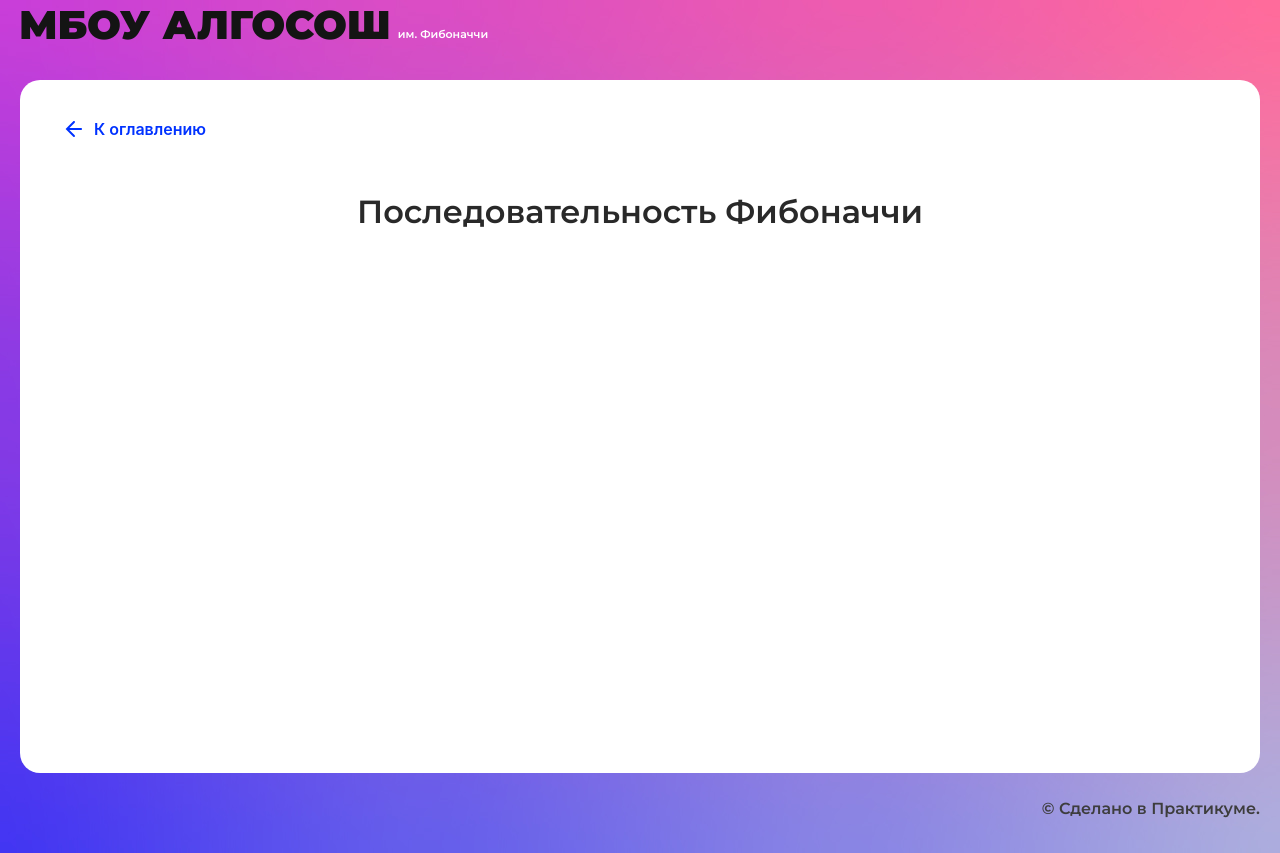
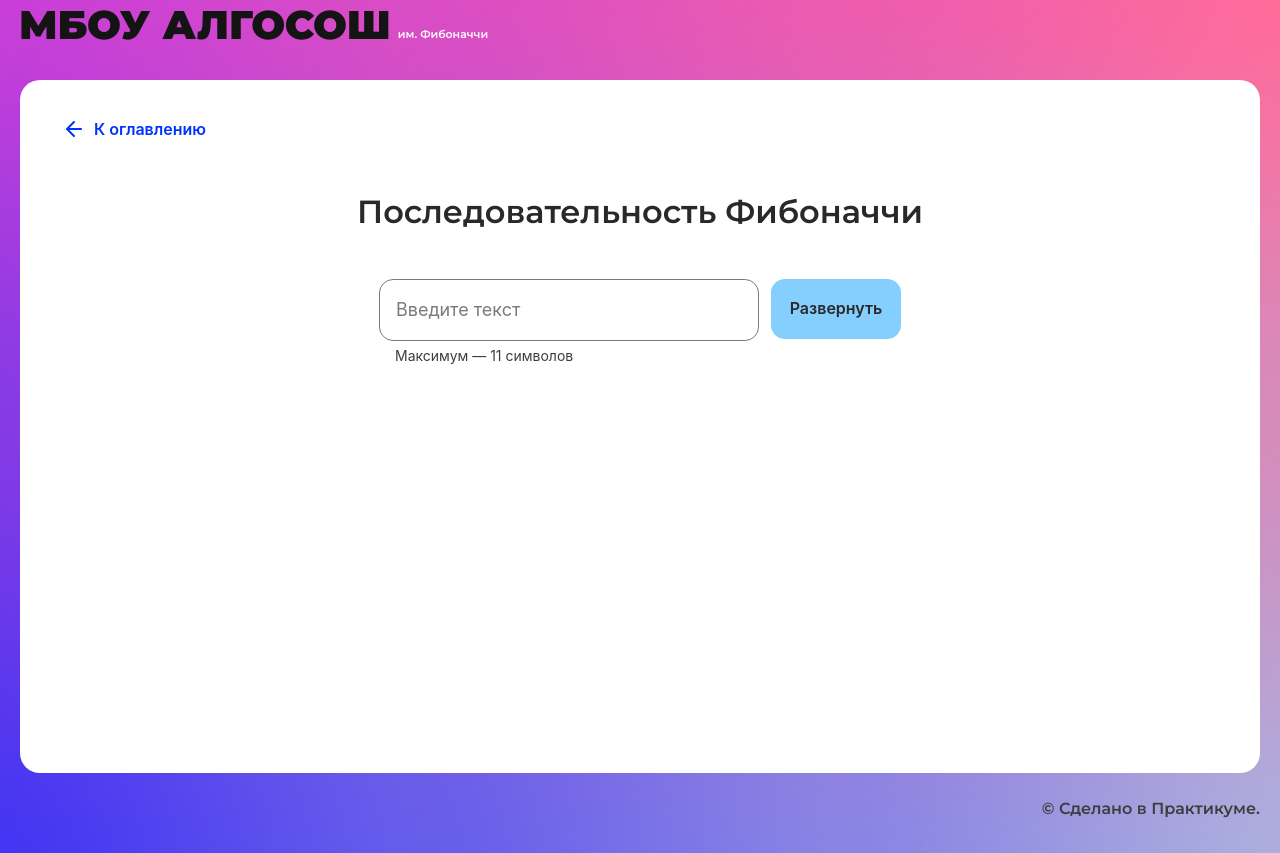
Before and after one commit to Shiker2032/algososh, a React (Create React App) app: page /fibonacci in a window 1280 px wide. Built offline with nearby package versions, Linux system fonts and the light colour scheme.

Commit message:
посчитать последовательность

```diff
--- /dev/null
+++ b/src/components/fibonacci-page/fibonacci-page.module.css
@@ -0,0 +1,15 @@
+.input__container {
+  display: flex;
+  width: 522px;
+  margin: auto;
+  gap: 12px;
+}
+
+.circles__container {
+  display: flex;
+  gap: 10px;
+  width: 522px;
+  margin: auto;
+  margin-top: 50px;
+  justify-content: center;
+}
--- a/src/components/fibonacci-page/fibonacci-page.tsx
+++ b/src/components/fibonacci-page/fibonacci-page.tsx
@@ -1,10 +1,64 @@
-import React from "react";
+//@ts-nocheck
+
+import React, { useState } from "react";
+import { Button } from "../ui/button/button";
+import { Circle } from "../ui/circle/circle";
+import { Input } from "../ui/input/input";
 import { SolutionLayout } from "../ui/solution-layout/solution-layout";
 
+import styles from "./fibonacci-page.module.css";
 export const FibonacciPage: React.FC = () => {
+  const [stringArr, setStringArr] = useState([]);
+  const [disableBtn, setDisableBtn] = useState(false);
+  const [value, setValue] = useState("");
+  const [isLoading, setisLoading] = useState(false);
+
+  const handleInput = (evt) => {
+    setValue(evt.target.value);
+  };
+
+  const handleClick = () => {
+    let start = 0;
+    let end = value;
+    let time = 500;
+    const arr = [];
+    setStringArr([]);
+
+    while (start <= end) {
+      arr.push(fib(start + 1));
+      start++;
+    }
+    setStringArr([...arr]);
+
+    function fib(n) {
+      return n <= 1 ? n : fib(n - 1) + fib(n - 2);
+    }
+  };
+
   return (
     <SolutionLayout title="Последовательность Фибоначчи">
-
+      <div className={styles.input__container}>
+        <Input
+          onInput={(evt) => handleInput(evt)}
+          maxLength={11}
+          type={"text"}
+          isLimitText={true}
+          extraClass={styles.string_input}
+          id="string-input"
+        />
+        <Button
+          onClick={handleClick}
+          text="Развернуть"
+          disabled={disableBtn}
+          isLoader={isLoading}
+        />
+      </div>
+      <div className={styles.circles__container}>
+        {stringArr.length > 0 &&
+          stringArr.map((el, i) => {
+            return <Circle letter={el} key={i} />;
+          })}
+      </div>
     </SolutionLayout>
   );
 };
```
